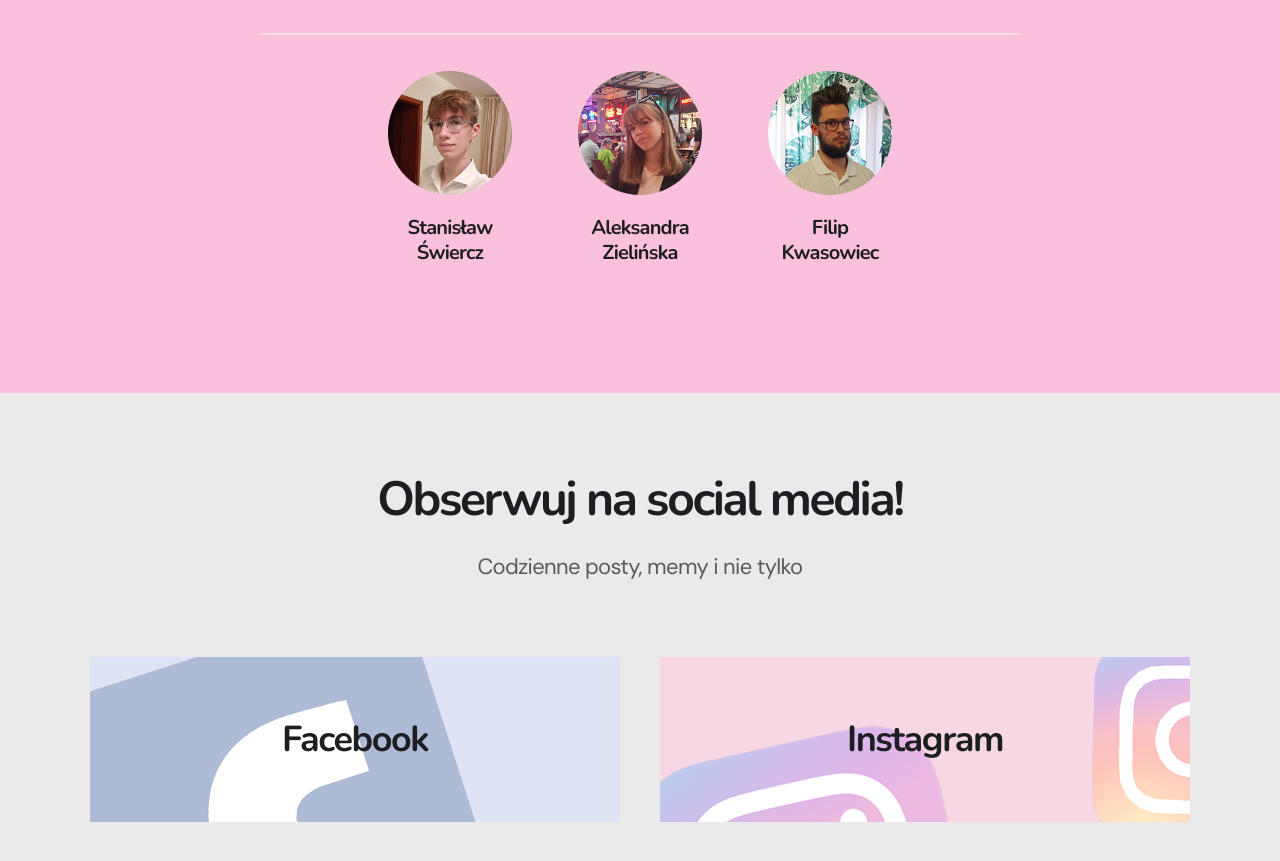
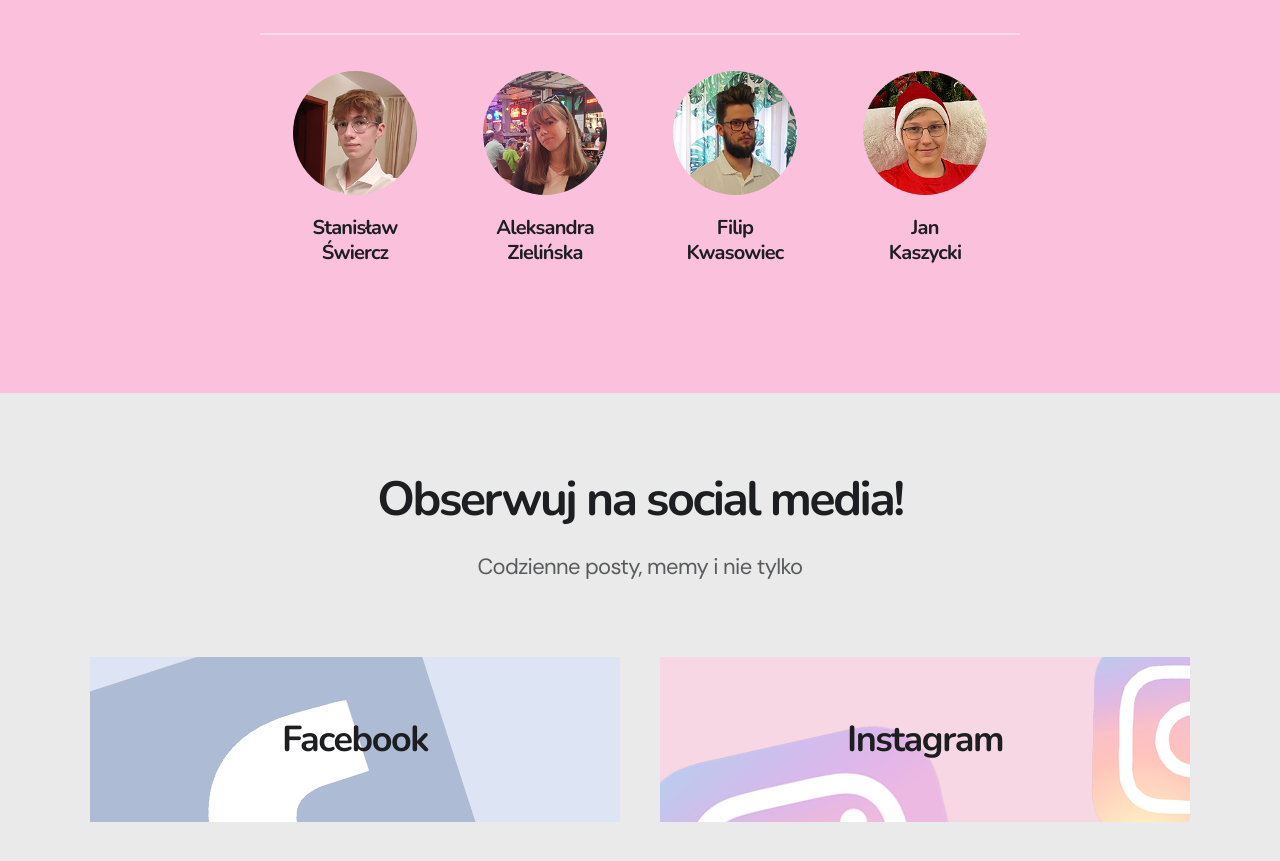
Before and after one commit to kiribrat/malinowysztab.web, a plain HTML site: page index.html in a window 1280 px wide. Shown: the part 3492-4353 px from the top of the page. Drawn offline with nearby package versions, Linux system fonts and the light colour scheme.

Commit message:
new team member

```diff
--- a/index.html
+++ b/index.html
@@ -377,6 +377,12 @@
                     Filip <br class="d-xxl-none">Kwasowiec
                 </h5>
             </div>
+            <div class="col-lg-2 col-4" data-aos="fade-down" data-aos-delay="700">
+                <img src="i/Jan_Kaszycki.png" alt="" class="img-fluid rounded-circle mb-5 w-75">
+                <h5>
+                    Jan <br class="d-xxl-none">Kaszycki
+                </h5>
+            </div>
         </div>
     </div>
 </section>
```
Also changed, not shown: i/Jan_Kaszycki.png (added).
